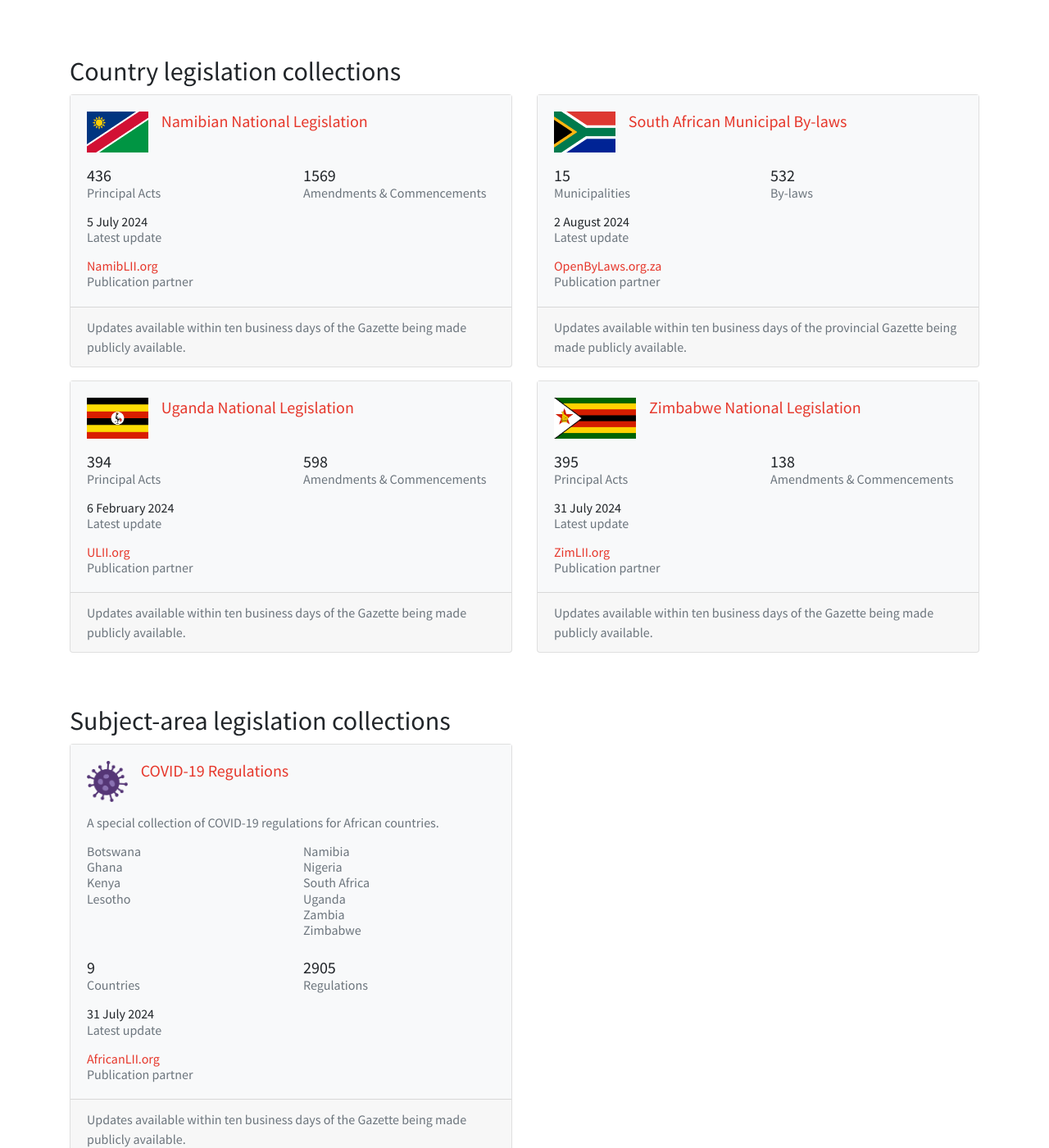
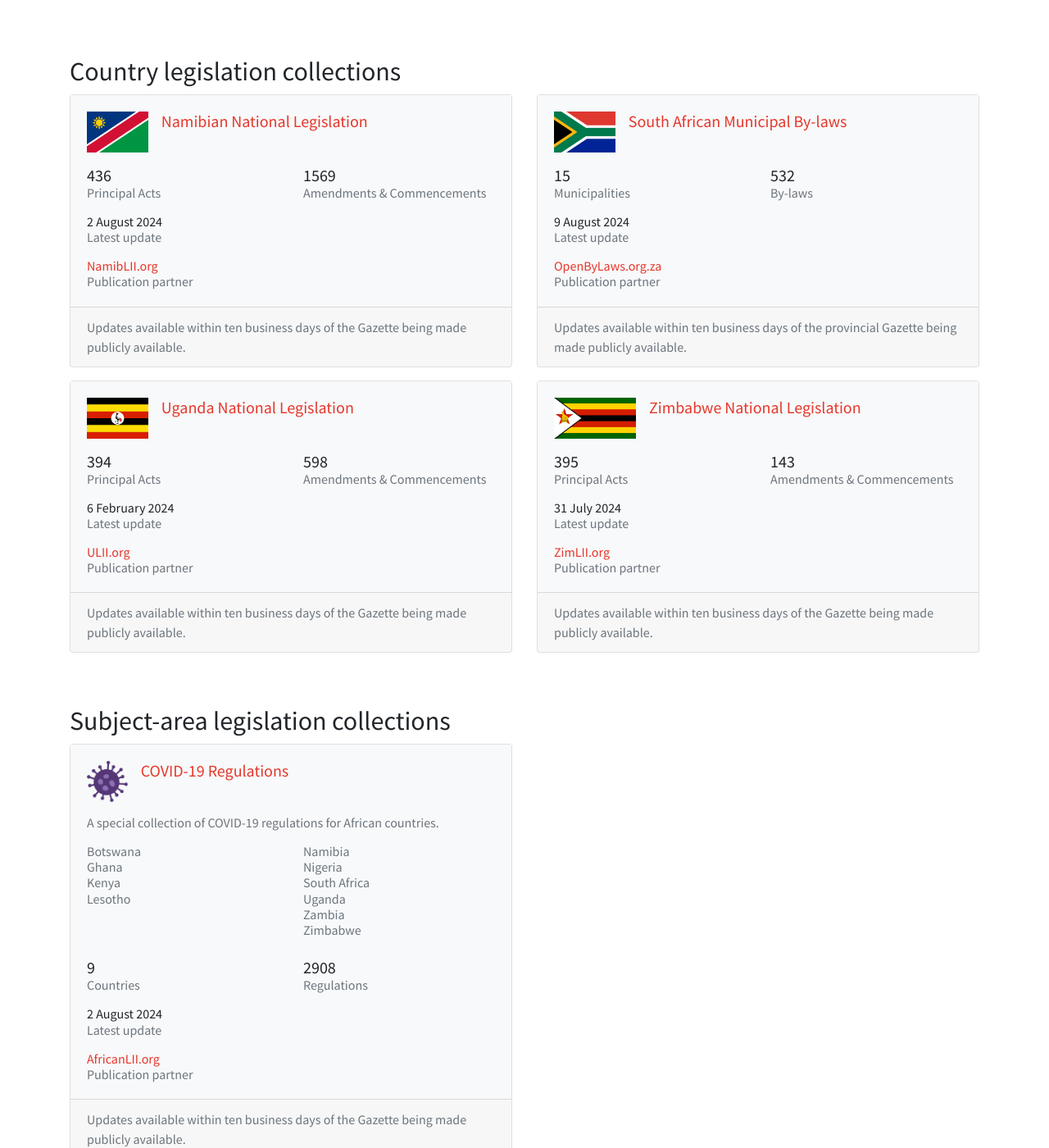
Before and after one commit to laws-africa/laws-africa.github.io, a Jekyll site: the page built from commons.markdown, in a window 1280 px wide and 1400 px high, scrolled down 595 px. Shown: the whole window at 82% size. Built offline with Jekyll 4.4.1, drawn with Linux system fonts in a browser that asks for light colours; nearby versions of some CDN libraries; comment, search, counter and statistics services are not loaded.

Commit message:
Updated commons stats

```diff
--- a/_data/commons.json
+++ b/_data/commons.json
@@ -1,11 +1,11 @@
 {
   "covid19": {
-    "as_at_date": "2024-07-31",
+    "as_at_date": "2024-08-02",
     "n_countries": 9,
-    "n_principal": 2905
+    "n_principal": 2908
   },
   "na": {
-    "as_at_date": "2024-07-05",
+    "as_at_date": "2024-08-02",
     "n_principal": 436,
     "n_stubs": 1569
   },
@@ -33,13 +33,13 @@
     "n_stubs": 598
   },
   "za_bylaws": {
-    "as_at_date": "2024-08-02",
+    "as_at_date": "2024-08-09",
     "n_bylaws": 532,
     "n_municipalities": 15
   },
   "zw": {
     "as_at_date": "2024-07-31",
     "n_principal": 395,
-    "n_stubs": 138
+    "n_stubs": 143
   }
 }
```
